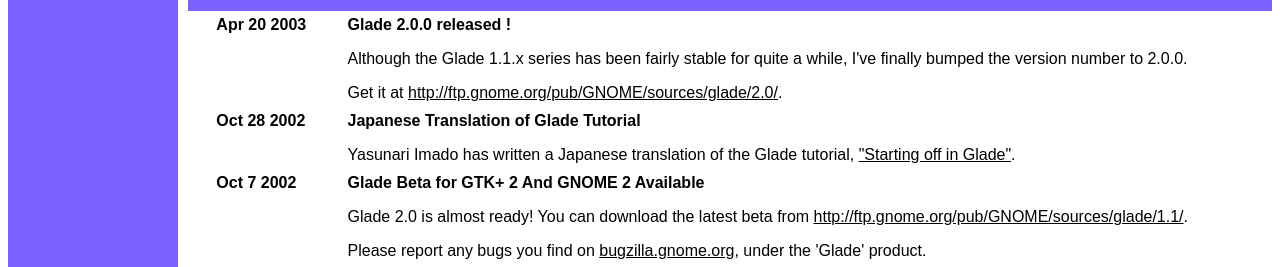
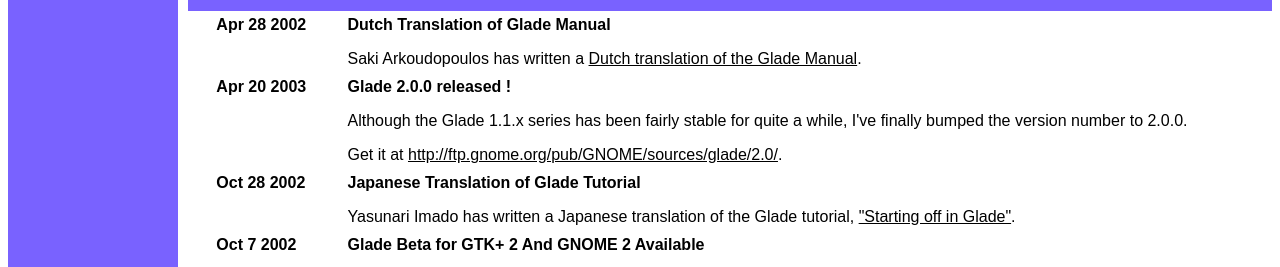
Before and after one commit to dalanicolai/glade-web, a plain HTML site: page index.html in a window 1280 px wide. Shown: the part 490-757 px from the top of the page. Drawn offline with Linux system fonts and the light colour scheme.

Commit message:
added pointer to Dutch translation of manual.
2003-04-28  Damon Chaplin  <damon@gnome.org>

        * index.html: added pointer to Dutch translation of manual.

        * apps.html: moved TiLP to Glade 2 section and mentioned it uses
        libglade. Added gequel.

```diff
--- a/index.html
+++ b/index.html
@@ -163,6 +163,21 @@ Oct&nbsp;1&nbsp;2002
 </font></td></tr>
 
 -->
+
+<tr valign="top"><td>&nbsp;&nbsp;&nbsp;</td>
+<td><b><font face="Arial,helvetica,geneva,sans-serif,lucida">
+
+Apr&nbsp;28&nbsp;2002
+
+</b></font></td><td>&nbsp;&nbsp;&nbsp;&nbsp;</td>
+<td><font face="Arial,helvetica,geneva,sans-serif,lucida">
+
+<B>Dutch Translation of Glade Manual</B>
+<P>
+Saki Arkoudopoulos has written a
+<a href="http://lumumba.luc.ac.be/~saki/courses/Glade">Dutch translation of
+the Glade Manual</a>.
+</font></td></tr>
 
 <tr valign="top"><td>&nbsp;&nbsp;&nbsp;</td>
 <td><b><font face="Arial,helvetica,geneva,sans-serif,lucida">
```
Also changed, not shown: apps.html (+12 -5 lines), 1 other file.
